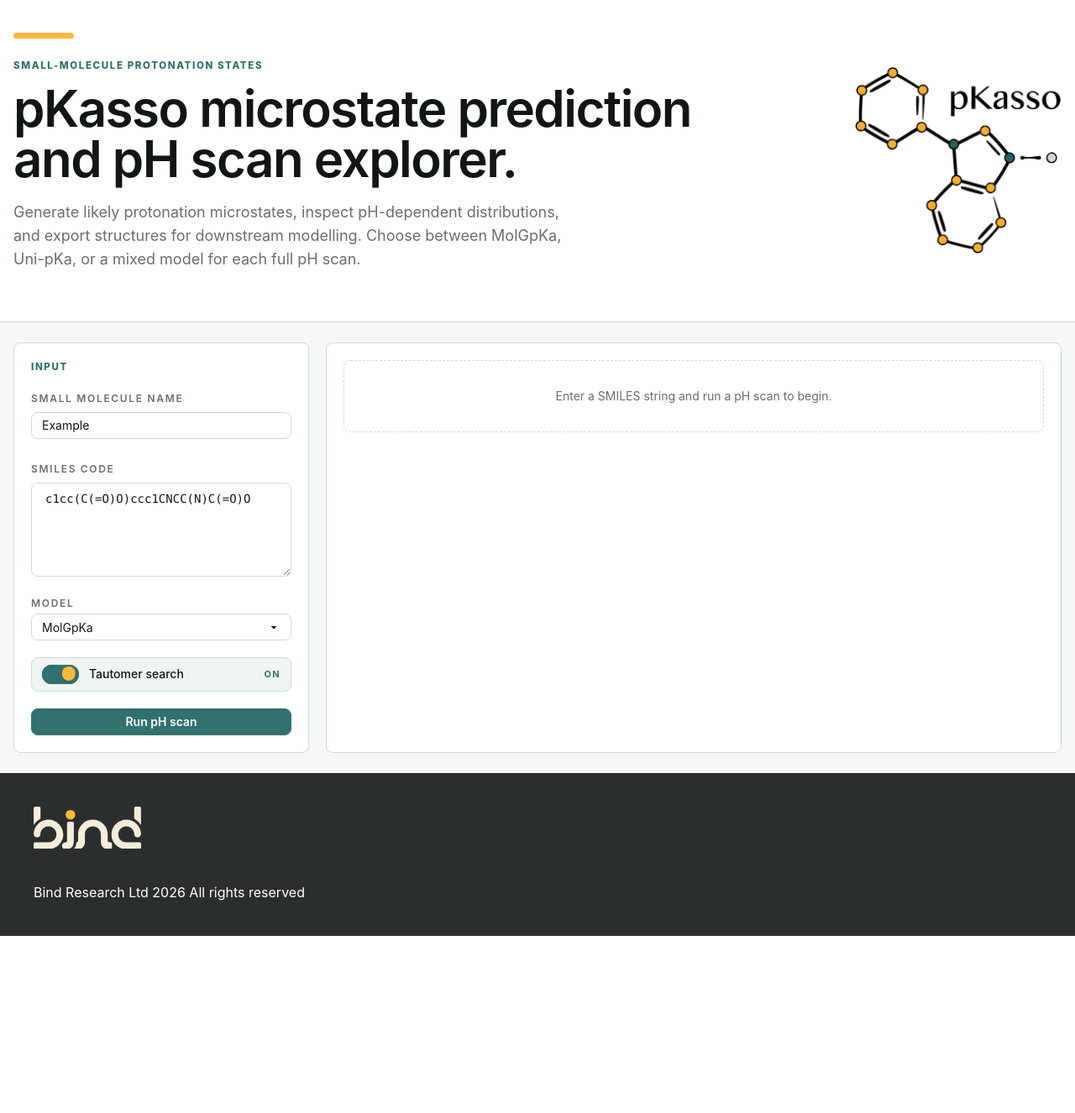
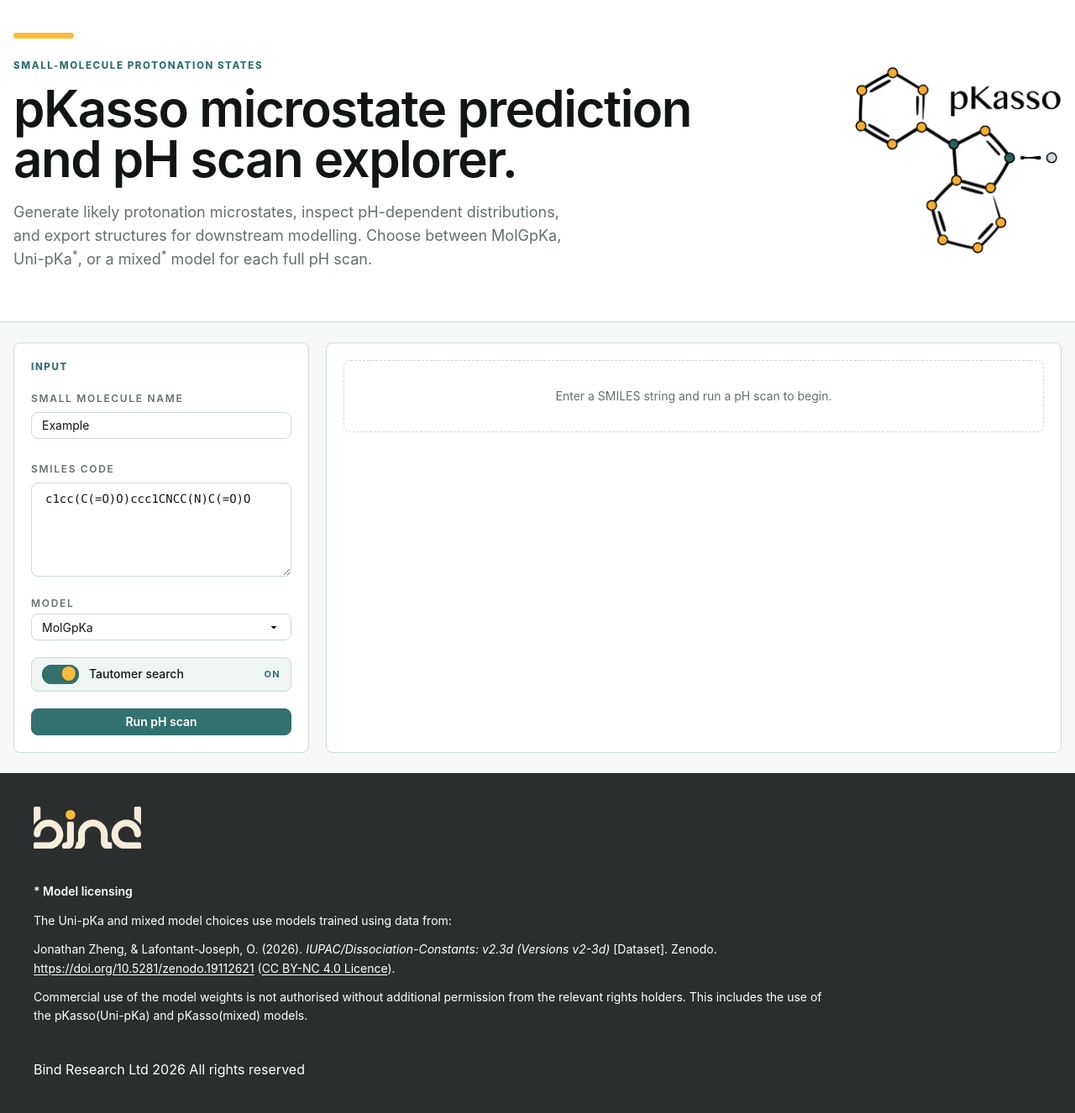
Before and after one commit to bindresearch/pkasso, a FastAPI app: page / in a window 1280 px wide. Shown: the part 132-1458 px from the top of the page at 84% size. Before the commit the page ends 1247 px from the top, so only its background shows below. Run offline with FastAPI, Linux system fonts and the light colour scheme; some libraries are stand-ins or nearby versions.

Commit message:
Clarify README and webserver

```diff
--- a/pkasso/api/static/app.css
+++ b/pkasso/api/static/app.css
@@ -32,6 +32,23 @@ body {
   font-family: Inter, ui-sans-serif, system-ui, -apple-system, BlinkMacSystemFont, "Segoe UI", sans-serif;
   color: var(--bind-ink);
   background: var(--bind-paper);
+}
+
+.model-licensing {
+  max-width: 64rem;
+  font-size: 0.875rem;
+  line-height: 1.6;
+  scroll-margin-top: 6rem;
+  overflow-wrap: anywhere;
+}
+
+.model-licensing p {
+  margin-top: 0.75rem;
+}
+
+.model-licensing a {
+  text-decoration: underline;
+  text-underline-offset: 0.15em;
 }
 
 .bind-header {
--- a/pkasso/api/templates/page.html
+++ b/pkasso/api/templates/page.html
@@ -62,7 +62,7 @@
         </h1>
         <p class="mt-5 max-w-2xl text-base leading-7 text-[color:var(--bind-muted)] sm:text-lg">
           Generate likely protonation microstates, inspect pH-dependent distributions, and export structures for downstream modelling.
-          Choose between MolGpKa, Uni-pKa, or a mixed model for each full pH scan.
+          Choose between MolGpKa, Uni-pKa<sup><a href="#model-licensing" aria-label="Model licensing information">*</a></sup>, or a mixed<sup><a href="#model-licensing" aria-label="Model licensing information">*</a></sup> model for each full pH scan.
         </p>
         <div id="feedback-page-status" class="mt-5 max-w-2xl"></div>
       </div>
@@ -123,8 +123,6 @@
     </form>
   </dialog>
   <script src="{{ root_path }}/static/app.js"></script>
-</body>
-</html>
 <footer class="">
     <div class="vertical-padding-sm flex flex-col gap-10 bg-charcoal text-white">
         <div class="px-10 pt-10">
@@ -141,8 +139,16 @@
                 </span>
             </a>
         </div>
+        <section id="model-licensing" class="model-licensing px-10" aria-labelledby="model-licensing-heading" tabindex="-1">
+            <h2 id="model-licensing-heading" class="font-semibold">* Model licensing</h2>
+            <p>The Uni-pKa and mixed model choices use models trained using data from:</p>
+            <p>Jonathan Zheng, &amp; Lafontant-Joseph, O. (2026). <cite>IUPAC/Dissociation-Constants: v2.3d (Versions v2-3d)</cite> [Dataset]. Zenodo. <a href="https://doi.org/10.5281/zenodo.19112621">https://doi.org/10.5281/zenodo.19112621</a> (<a href="https://creativecommons.org/licenses/by-nc/4.0/">CC BY-NC 4.0 Licence</a>).</p>
+            <p>Commercial use of the model weights is not authorised without additional permission from the relevant rights holders. This includes the use of the pKasso(Uni-pKa) and pKasso(mixed) models.</p>
+        </section>
         <div class="px-10 pb-10 flex flex-col sm:flex-row gap-2 text-16">
             <p>Bind Research Ltd 2026 All rights reserved </p>
         </div>
     </div>
 </footer>
+</body>
+</html>
--- a/pyproject.toml
+++ b/pyproject.toml
@@ -4,7 +4,7 @@ build-backend = "setuptools.build_meta"
 
 [project]
 name = "pkasso"
-version = "0.6.4"
+version = "0.6.5"
 description = "Prediction of protonation states for small molecules"
 readme = "README.md"
 license = { text = "MIT" }
```
Also changed, not shown: README.md.
